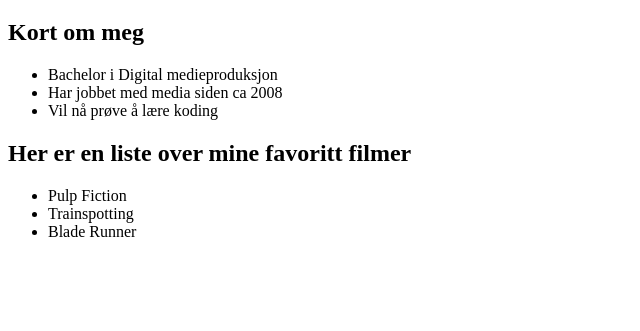
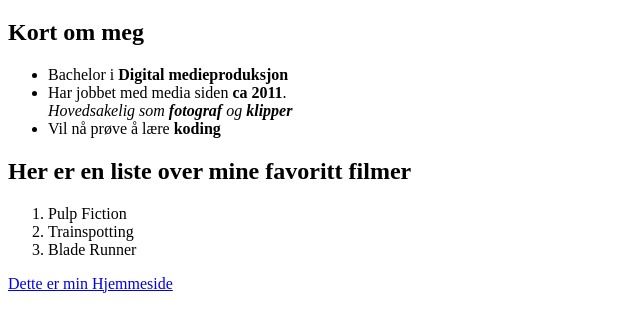
Before and after one commit to okliland-kodeloftet/kodeloftet_g17_d1, a website: page index.html in a window 1280 px wide. Shown: the part 61-392 px from the top of the page, without its empty margins (0-640 px from the left). Drawn offline with Linux system fonts and the light colour scheme.

Commit message:
lagt inn link

```diff
--- a/index.html
+++ b/index.html
@@ -12,19 +12,27 @@
 
     <h2>Kort om meg</h2>
     <ul>
-      <li>Bachelor i Digital medieproduksjon</li>
-      <li>Har jobbet med media siden ca 2008</li>
-      <li>Vil nå prøve å lære koding</li>
+      <li>Bachelor i <b>Digital medieproduksjon</b></li>
+      <li>Har jobbet med media siden <b>ca 2011</b>.
+      <aside><i>Hovedsakelig som <b>fotograf</b> og <b>klipper</b></i></aside>
+      </li>
+      <li>Vil nå prøve å lære <b>koding</b></li>
     </ul>
-   <p><h2>Her er en liste over mine favoritt filmer
 
-   </h2><ul>
-    <li>Pulp Fiction
-      <li>Trainspotting
-        <Li>Blade Runner</Li>
-      </li>
-    </li>
-   </ul></p>
+<p>
+  <h2>Her er en liste over mine favoritt filmer</h2>
+    <ol>
+    <li>Pulp Fiction</li>
+    <li>Trainspotting</li>
+    <Li>Blade Runner</Li>
+    </ol>
+</p>
+
+<p>
+  <a href="https://okliland.no/">Dette er min Hjemmeside</a>
+</p>
+
+
   </body>
 
 </html>
```
